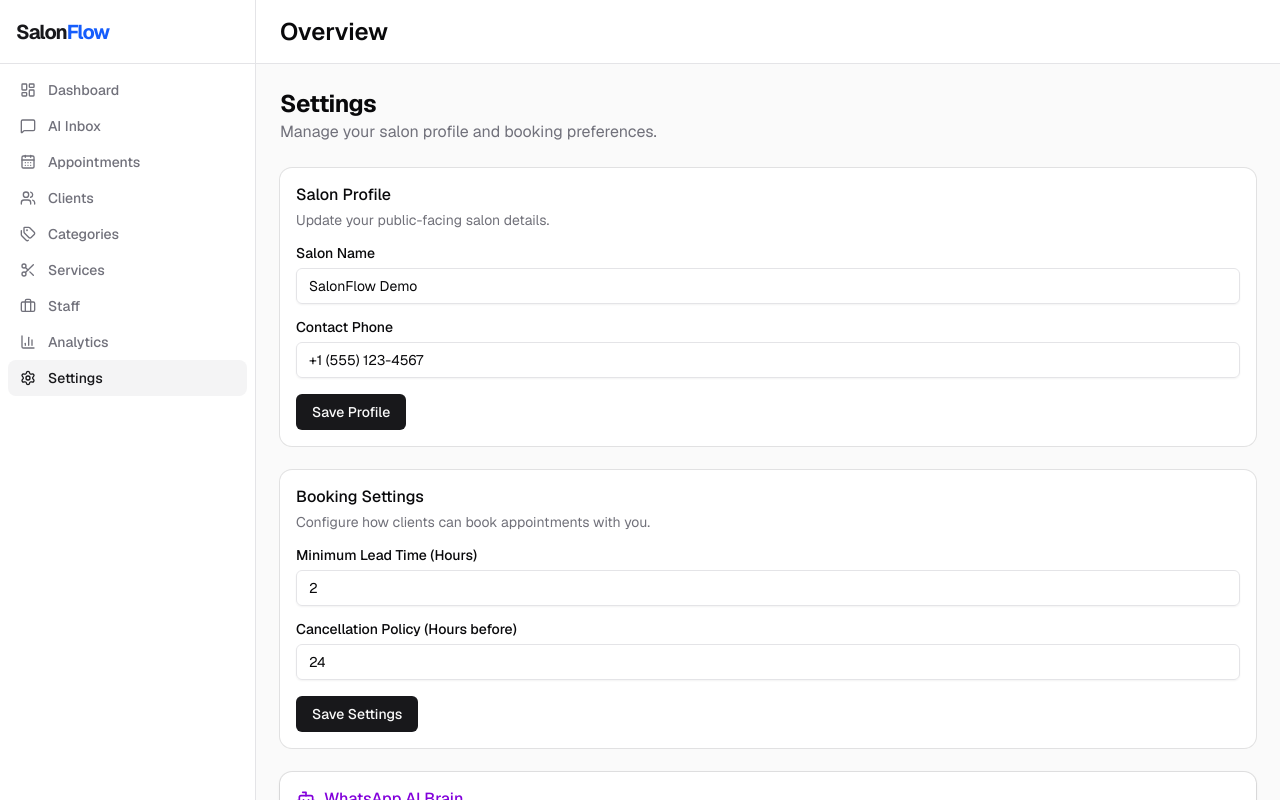
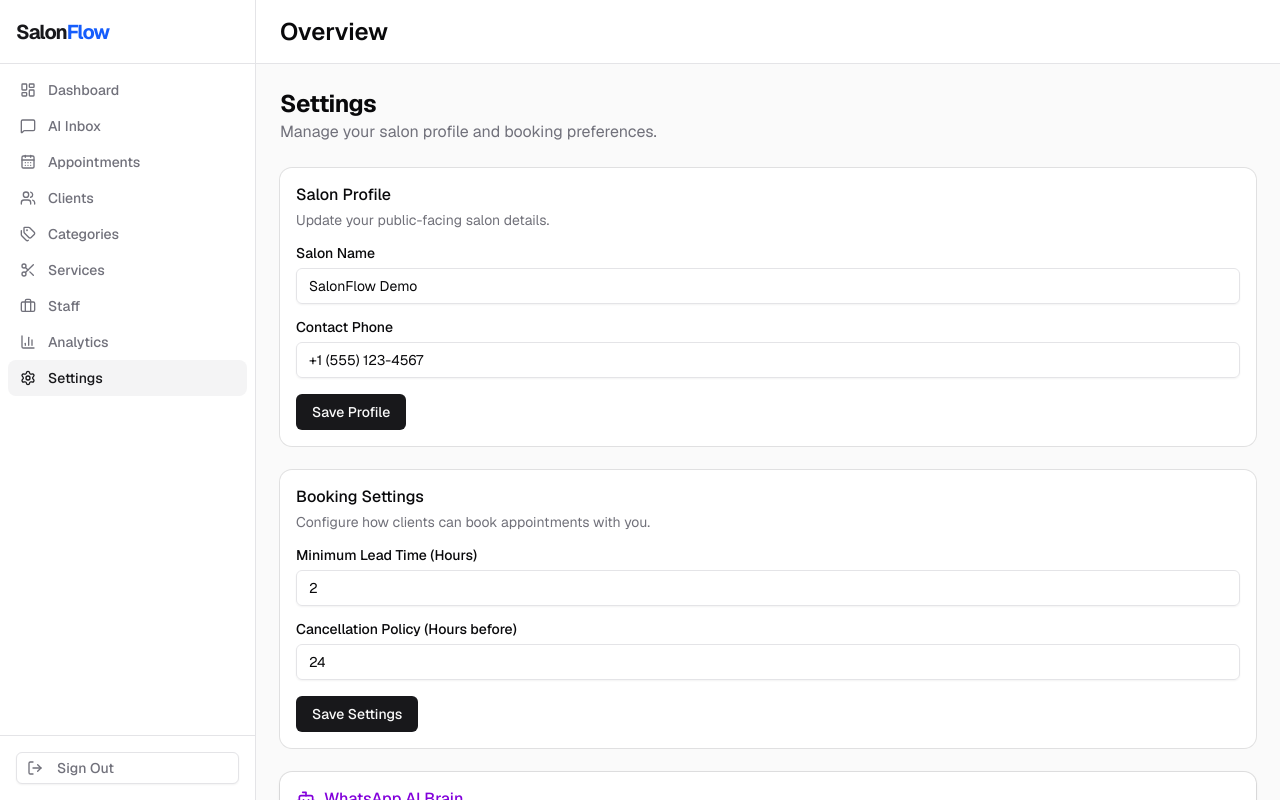
Before and after one commit to Saqlain-Sarkar/AiSaloon, a Next.js app in the folder apps/web/: page /dashboard/settings in a window 1280 px wide. Shown: the top 800 px of the page. Built offline with nearby package versions, Linux system fonts and the light colour scheme; no server answers; sample sign-in values are in the browser's storage; a web font is replaced by a local one.

Commit message:
fix: change dashboard layout from min-h-screen to h-screen for proper scrolling

```diff
--- a/apps/web/src/app/dashboard/layout.tsx
+++ b/apps/web/src/app/dashboard/layout.tsx
@@ -6,7 +6,7 @@
   children: React.ReactNode;
 }) {
   return (
-    <div className="flex min-h-screen bg-zinc-50">
+    <div className="flex h-screen bg-zinc-50">
       <Sidebar />
 
       {/* Main Content */}
```
